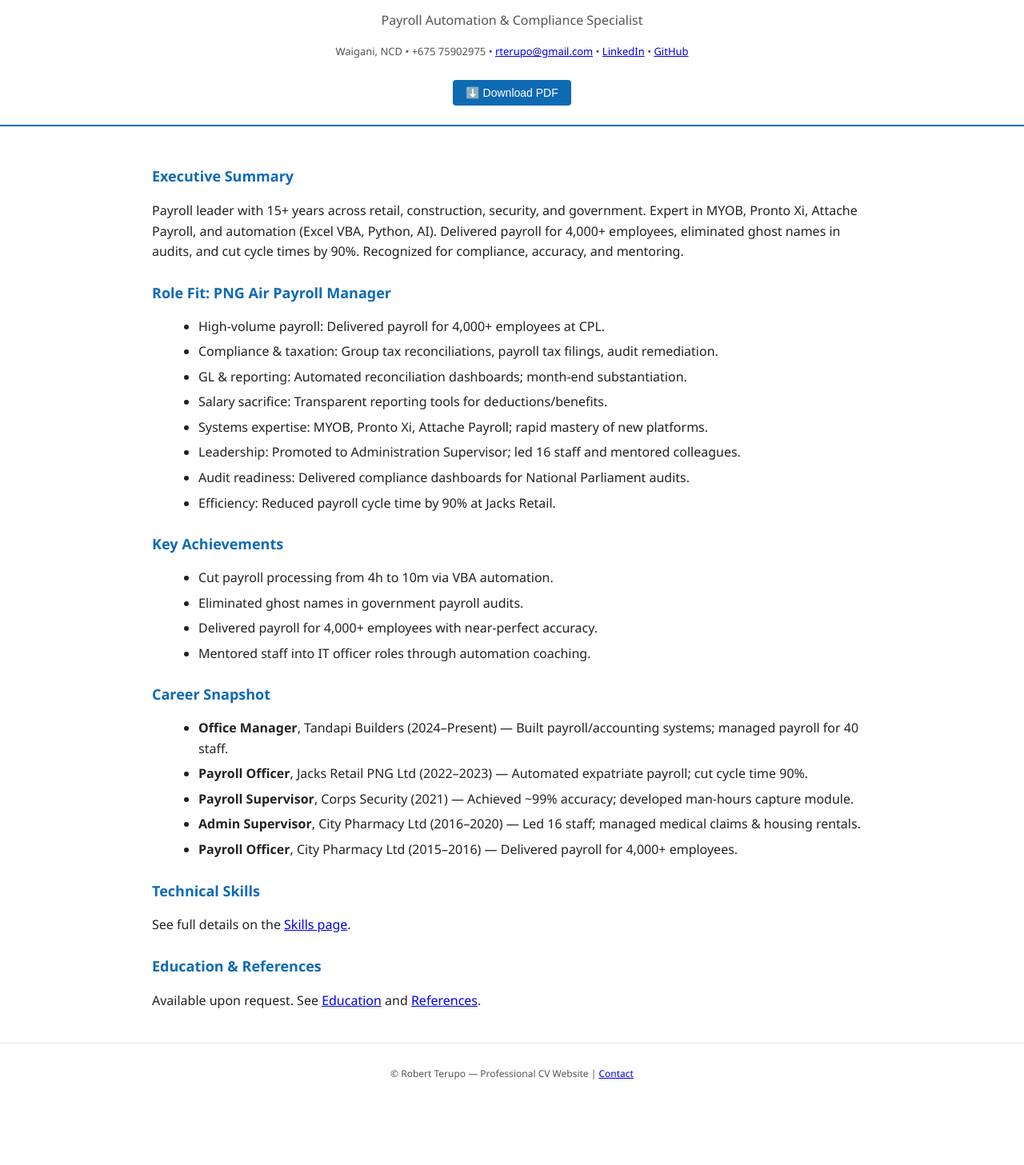
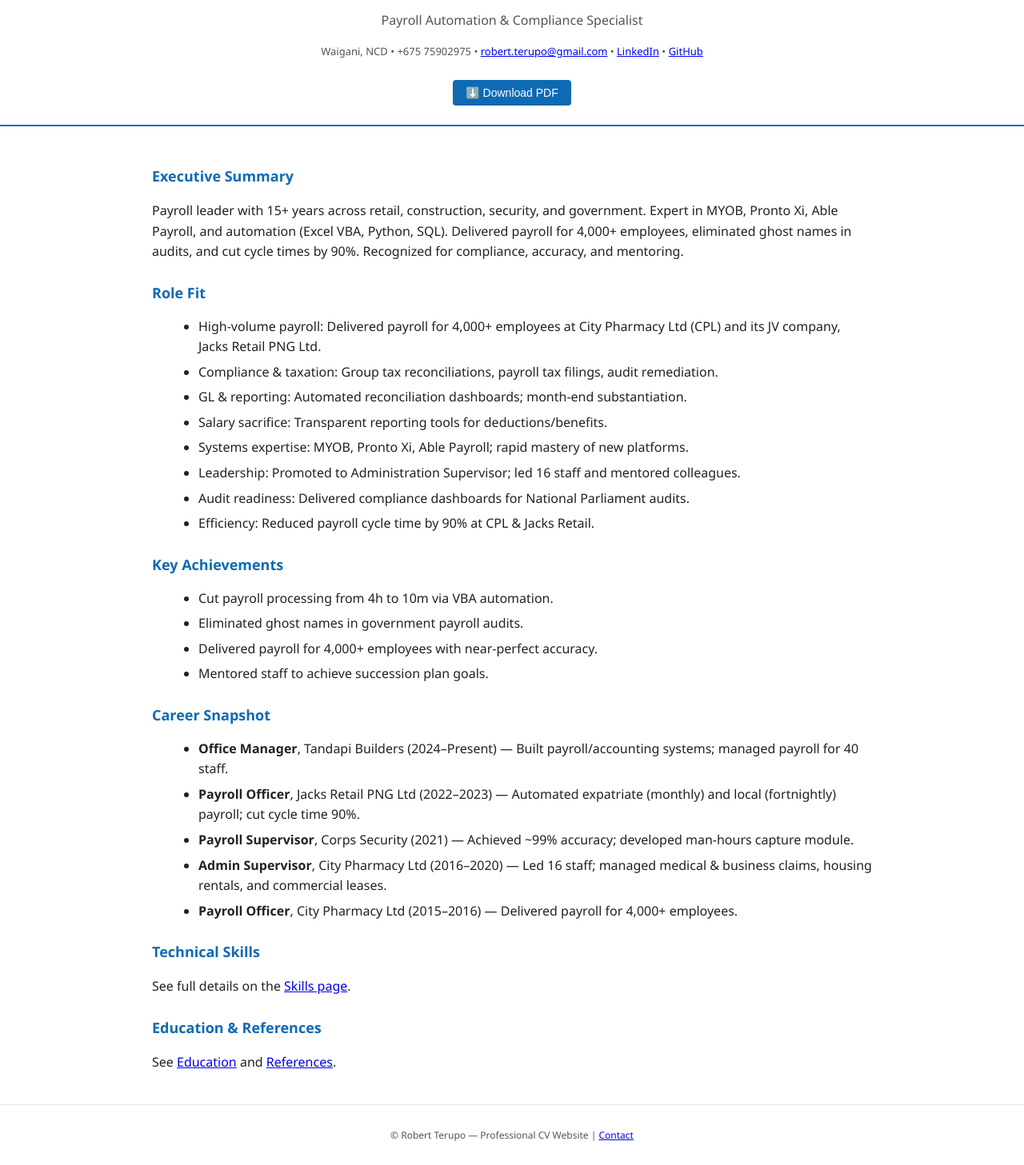
Before and after one commit to robertterupo-png/robertterupo-website, a plain HTML site: page main.html in a window 1280 px wide. Shown: the part 122-1579 px from the top of the page at 80% size. Before the commit the page ends 1503 px from the top, so only its background shows below. Drawn offline with Linux system fonts and the light colour scheme.

Commit message:
Update to finalization

```diff
--- a/main.html
+++ b/main.html
@@ -4,19 +4,19 @@
   <meta charset="UTF-8" />
   <title>Robert Terupo — Payroll Manager CV</title>
   <meta name="viewport" content="width=device-width, initial-scale=1" />
-  <meta name="description" content="Robert Terupo — Payroll Automation & Compliance Specialist with 15+ years experience in high-volume payroll, compliance, and automation." />
+  <meta name="description" content="Robert Terupo — Payroll Automation & Compliance Specialist with 15+ years of experience in high-volume payroll, compliance, and automation." />
   <!-- Open Graph tags -->
   <meta property="og:title" content="Robert Terupo — Payroll Manager CV" />
-  <meta property="og:description" content="Payroll Automation & Compliance Specialist with 15+ years' experience in high-volume payroll, compliance, and automation." />
+  <meta property="og:description" content="Payroll Automation & Compliance Specialist with 15+ years of experience in high-volume payroll, compliance, and automation." />
   <meta property="og:type" content="website" />
-  <meta property="og:url" content="https://robertterupo-png.github.io/rterupo-website/main.html" />
-  <meta property="og:image" content="https://robertterupo-png.github.io/rterupo-website/assets/preview.png" />
+  <meta property="og:url" content="https://robertterupo-png.github.io/robertterupo-website/main.html" />
+  <meta property="og:image" content="https://robertterupo-png.github.io/robertterupo-website/assets/preview.png" />
   <meta property="og:locale" content="en_PG" />
   <!-- Twitter Card -->
   <meta name="twitter:card" content="summary_large_image" />
   <meta name="twitter:title" content="Robert Terupo — Payroll Manager CV" />
-  <meta name="twitter:description" content="Payroll Automation & Compliance Specialist with 15+ years' experience in high-volume payroll, compliance, and automation." />
-  <meta name="twitter:image" content="https://robertterupo-png.github.io/rterupo-website/assets/preview.png" />
+  <meta name="twitter:description" content="Payroll Automation & Compliance Specialist with 15+ years of experience in high-volume payroll, compliance, and automation." />
+  <meta name="twitter:image" content="https://robertterupo-png.github.io/robertterupo-website/assets/preview.png" />
   <link rel="stylesheet" href="assets/styles.css" />
   <script src="assets/script.js" defer></script>
 </head>
@@ -38,7 +38,7 @@
     <p class="subtitle">Payroll Automation & Compliance Specialist</p>
     <p class="contact">
       Waigani, NCD • +675 75902975 •
-      <a href="mailto:rterupo@gmail.com">rterupo@gmail.com</a> •
+      <a href="mailto:robert.terupo@gmail.com">robert.terupo@gmail.com</a> •
       <a href="https://linkedin.com/in/robert-terupo">LinkedIn</a> •
       <a href="https://github.com/robertterupo-png">GitHub</a>
     </p>
@@ -48,20 +48,20 @@
   <main>
     <section id="summary">
       <h2>Executive Summary</h2>
-      <p>Payroll leader with 15+ years across retail, construction, security, and government. Expert in MYOB, Pronto Xi, Attache Payroll, and automation (Excel VBA, Python, AI). Delivered payroll for 4,000+ employees, eliminated ghost names in audits, and cut cycle times by 90%. Recognized for compliance, accuracy, and mentoring.</p>
+      <p>Payroll leader with 15+ years across retail, construction, security, and government. Expert in MYOB, Pronto Xi, Able Payroll, and automation (Excel VBA, Python, SQL). Delivered payroll for 4,000+ employees, eliminated ghost names in audits, and cut cycle times by 90%. Recognized for compliance, accuracy, and mentoring.</p>
     </section>
 
     <section id="role-fit">
-      <h2>Role Fit: PNG Air Payroll Manager</h2>
+      <h2>Role Fit</h2>
       <ul>
-        <li>High‑volume payroll: Delivered payroll for 4,000+ employees at CPL.</li>
+        <li>High‑volume payroll: Delivered payroll for 4,000+ employees at City Pharmacy Ltd (CPL) and its JV company, Jacks Retail PNG Ltd.</li>
         <li>Compliance & taxation: Group tax reconciliations, payroll tax filings, audit remediation.</li>
         <li>GL & reporting: Automated reconciliation dashboards; month‑end substantiation.</li>
         <li>Salary sacrifice: Transparent reporting tools for deductions/benefits.</li>
-        <li>Systems expertise: MYOB, Pronto Xi, Attache Payroll; rapid mastery of new platforms.</li>
+        <li>Systems expertise: MYOB, Pronto Xi, Able Payroll; rapid mastery of new platforms.</li>
         <li>Leadership: Promoted to Administration Supervisor; led 16 staff and mentored colleagues.</li>
         <li>Audit readiness: Delivered compliance dashboards for National Parliament audits.</li>
-        <li>Efficiency: Reduced payroll cycle time by 90% at Jacks Retail.</li>
+        <li>Efficiency: Reduced payroll cycle time by 90% at CPL & Jacks Retail.</li>
       </ul>
     </section>
 
@@ -71,7 +71,7 @@
         <li>Cut payroll processing from 4h to 10m via VBA automation.</li>
         <li>Eliminated ghost names in government payroll audits.</li>
         <li>Delivered payroll for 4,000+ employees with near‑perfect accuracy.</li>
-        <li>Mentored staff into IT officer roles through automation coaching.</li>
+        <li>Mentored staff to achieve succession plan goals.</li>
       </ul>
     </section>
 
@@ -79,9 +79,9 @@
       <h2>Career Snapshot</h2>
       <ul>
         <li><strong>Office Manager</strong>, Tandapi Builders (2024–Present) — Built payroll/accounting systems; managed payroll for 40 staff.</li>
-        <li><strong>Payroll Officer</strong>, Jacks Retail PNG Ltd (2022–2023) — Automated expatriate payroll; cut cycle time 90%.</li>
+        <li><strong>Payroll Officer</strong>, Jacks Retail PNG Ltd (2022–2023) — Automated expatriate (monthly) and local (fortnightly) payroll; cut cycle time 90%.</li>
         <li><strong>Payroll Supervisor</strong>, Corps Security (2021) — Achieved ~99% accuracy; developed man‑hours capture module.</li>
-        <li><strong>Admin Supervisor</strong>, City Pharmacy Ltd (2016–2020) — Led 16 staff; managed medical claims & housing rentals.</li>
+        <li><strong>Admin Supervisor</strong>, City Pharmacy Ltd (2016–2020) — Led 16 staff; managed medical & business claims, housing rentals, and commercial leases.</li>
         <li><strong>Payroll Officer</strong>, City Pharmacy Ltd (2015–2016) — Delivered payroll for 4,000+ employees.</li>
       </ul>
     </section>
@@ -93,13 +93,12 @@
 
     <section id="education">
       <h2>Education & References</h2>
-      <p>Available upon request. See <a href="education.html">Education</a> and <a href="references.html">References</a>.</p>
+      <p>See <a href="education.html">Education</a> and <a href="references.html">References</a>.</p>
     </section>
   </main>
 
   <footer class="footer">
     <p>© Robert Terupo — Professional CV Website | <a href="contacts.html">Contact</a></p>
   </footer>
-
 </body>
 </html>
```
Also changed, not shown: contacts.html (+20 -4 lines). Lines whose indentation alone changed are shown as unchanged.
